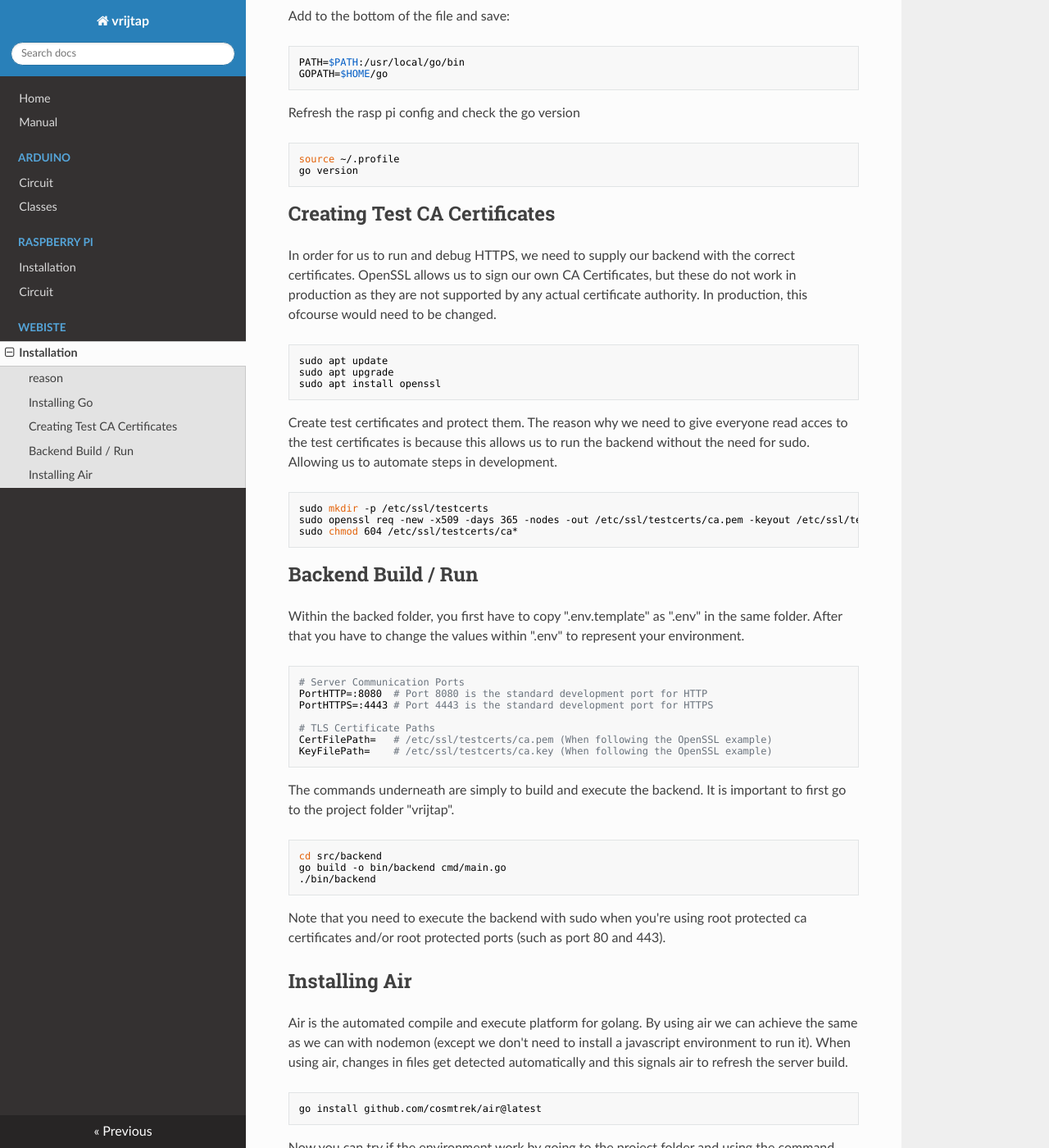
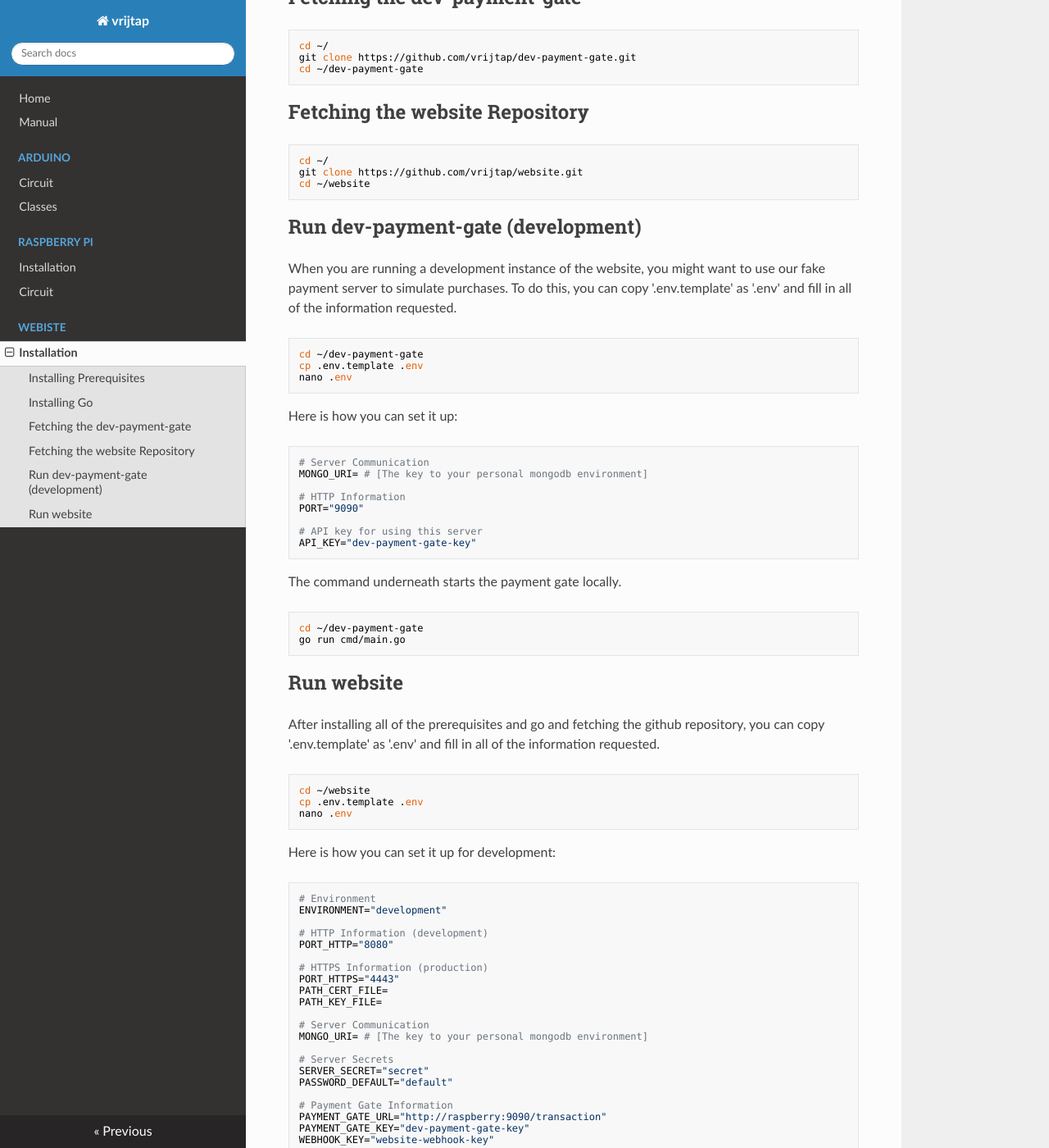
Before and after one commit to vrijtap/documentation, an MkDocs documentation site: the page built from docs/website/installation.md, in a window 1280 px wide and 1400 px high, scrolled down 882 px. Shown: the whole window at 82% size. Built offline with MkDocs 1.6.1, drawn with Linux system fonts in a browser that asks for light colours; nearby versions of some CDN libraries; a script that is not in the unit is left out; some of the changed text lies outside the part shown.

Commit message:
Finished Website/Backend Documentation

````diff
--- a/docs/website/installation.md
+++ b/docs/website/installation.md
@@ -1,107 +1,132 @@
-# Backend [Golang]
+# Installation
 
-In order for our project to function, we need a UI. For this we decided to use a website that's being hosted using a Golang backend.
+This page contains the entire installation of the website and what is needed to run the website in its current state. If the installation guide does not perform as expected, you could try to use a newer version. This installation is specifically targeted towards the Raspberry Pi 3.
 
-## reason
-
-The main reason why we are implementing a Golang backend is because it is a relatively new, but popular choice for backend development. In the previous semester I (Brian) had a course in backend development, but this was in Typescript, so in order to broaden my skill-set, I wanted to apply the knowledge I've gained in a new environment. Besides that, I wanted to actually secure the backend using TLS, because we didn't touch that subject in the course.
-
-## Installing Go
-
-The first step in executing the backend would be to install the programming language on a pi.
+## Installing Prerequisites
 
 ```bash
 sudo apt update
 sudo apt upgrade
+sudo apt install git
 ```
 
-Fetch, install and delete the Installation Files. Before you do this step, check if you are actually running an arm64 chipset and you might want to migratge the backend to a newer version when the next stable long term support version of Go releases.
+## Installing Go
+
+Fetch, install and delete the Installation Files.
 
 ```bash
-wget https://go.dev/dl/go1.21.1.linux-arm64.tar.gz
-sudo tar -C /usr/local -xzf go1.21.1.linux-arm64.tar.gz
-rm go1.21.1.linux-arm64.tar.gz
+wget https://go.dev/dl/go1.21.4.linux-arm64.tar.gz
+sudo tar -C /usr/local -xzf go1.21.4.linux-arm64.tar.gz
+rm go1.21.4.linux-arm64.tar.gz
 ```
 
-Edit the raspberry pi profile config
+Enter the profile config to configure the GO path.
 
 ```bash
 nano ~/.profile
-```
 
-Add to the bottom of the file and save:
-
-```bash
+# Add to the bottom of the file and save (with CTRL+X and then select Y):
 PATH=$PATH:/usr/local/go/bin
 GOPATH=$HOME/go
 ```
 
-Refresh the rasp pi config and check the go version
+Refresh the .profile file and check if go was installed succesfully.
 
 ```bash
 source ~/.profile
 go version
 ```
 
-## Creating Test CA Certificates
-
-In order for us to run and debug HTTPS, we need to supply our backend with the correct certificates. OpenSSL allows us to sign our own CA Certificates, but these do not work in production as they are not supported by any actual certificate authority. In production, this ofcourse would need to be changed.
+## Fetching the dev-payment-gate
 
 ```bash
-sudo apt update
-sudo apt upgrade
-sudo apt install openssl
+cd ~/
+git clone https://github.com/vrijtap/dev-payment-gate.git
+cd ~/dev-payment-gate
 ```
 
-Create test certificates and protect them. The reason why we need to give everyone read acces to the test certificates is because this allows us to run the backend without the need for sudo. Allowing us to automate steps in development.
+## Fetching the website Repository
 
 ```bash
-sudo mkdir -p /etc/ssl/testcerts
-sudo openssl req -new -x509 -days 365 -nodes -out /etc/ssl/testcerts/ca.pem -keyout /etc/ssl/testcerts/ca.key
-sudo chmod 604 /etc/ssl/testcerts/ca*
+cd ~/
+git clone https://github.com/vrijtap/website.git
+cd ~/website
 ```
 
-## Backend Build / Run
+## Run dev-payment-gate (development)
 
-Within the backed folder, you first have to copy ".env.template" as ".env" in the same folder. After that you have to change the values within ".env" to represent your environment.
+When you are running a development instance of the website, you might want to use our fake payment server to simulate purchases. To do this, you can copy '.env.template' as '.env' and fill in all of the information requested.
 
 ```bash
-# Server Communication Ports
-PortHTTP=:8080  # Port 8080 is the standard development port for HTTP
-PortHTTPS=:4443 # Port 4443 is the standard development port for HTTPS
-
-# TLS Certificate Paths
-CertFilePath=   # /etc/ssl/testcerts/ca.pem (When following the OpenSSL example)
-KeyFilePath=    # /etc/ssl/testcerts/ca.key (When following the OpenSSL example)
+cd ~/dev-payment-gate
+cp .env.template .env
+nano .env
 ```
 
-The commands underneath are simply to build and execute the backend. It is important to first go to the project folder "vrijtap".
+Here is how you can set it up:
 
 ```bash
-cd src/backend
-go build -o bin/backend cmd/main.go
-./bin/backend
+# Server Communication
+MONGO_URI= # [The key to your personal mongodb environment]
+
+# HTTP Information
+PORT="9090"
+
+# API key for using this server
+API_KEY="dev-payment-gate-key"
 ```
 
-Note that you need to execute the backend with sudo when you're using root protected ca certificates and/or root protected ports (such as port 80 and 443).
-
-## Installing Air
-
-Air is the automated compile and execute platform for golang. By using air we can achieve the same as we can with nodemon (except we don't need to install a javascript environment to run it). When using air, changes in files get detected automatically and this signals air to refresh the server build.
+The command underneath starts the payment gate locally.
 
 ```bash
-go install github.com/cosmtrek/air@latest
+cd ~/dev-payment-gate
+go run cmd/main.go
 ```
 
-Now you can try if the environment work by going to the project folder and using the command.
+## Run website
+
+After installing all of the prerequisites and go and fetching the github repository, you can copy '.env.template' as '.env' and fill in all of the information requested.
 
 ```bash
-cd ~/vrijtap/src/backend
-air
+cd ~/website
+cp .env.template .env
+nano .env
 ```
 
-In the case that it does not work, try again after running the following command.
+Here is how you can set it up for development:
 
 ```bash
-sudo mv ~/go/bin/air /usr/local/bin
+# Environment
+ENVIRONMENT="development"
+
+# HTTP Information (development)
+PORT_HTTP="8080"
+
+# HTTPS Information (production)
+PORT_HTTPS="4443"
+PATH_CERT_FILE=
+PATH_KEY_FILE=
+
+# Server Communication
+MONGO_URI= # [The key to your personal mongodb environment]
+
+# Server Secrets
+SERVER_SECRET="secret"
+PASSWORD_DEFAULT="default"
+
+# Payment Gate Information
+PAYMENT_GATE_URL="http://raspberry:9090/transaction"
+PAYMENT_GATE_KEY="dev-payment-gate-key"
+WEBHOOK_KEY="website-webhook-key"
+
+# Information
+NAME="Test Bar"
+PRICE="2.95"
 ```
+
+The command underneath starts the website locally.
+
+```bash
+cd ~/website
+go run cmd/main.go
+```
````
